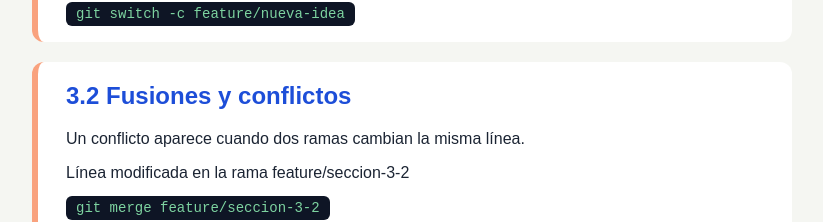
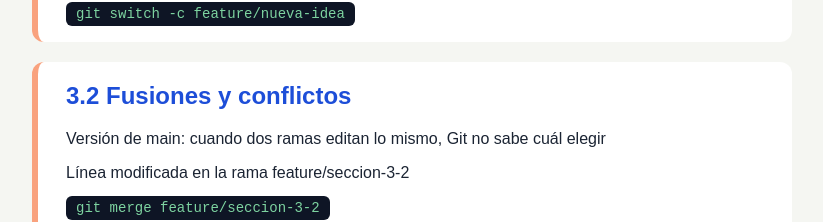
Before and after one commit to jimaror/ProyectoCI-V-02, a plain HTML site: page index.html in a window 1280 px wide. Shown: the part 1012-1234 px from the top of the page, without its empty margins (228-1051 px from the left). Drawn offline with Linux system fonts and the light colour scheme.

Commit message:
Cambiamos la linea en el main para crear conflicto

```diff
--- a/index.html
+++ b/index.html
@@ -43,7 +43,7 @@
         </section>
         <section>
             <h2>3.2 Fusiones y conflictos</h2>
-            <p>Un conflicto aparece cuando dos ramas cambian la misma línea.</p>
+            <p>Versión de main: cuando dos ramas editan lo mismo, Git no sabe cuál elegir</p>
             <p>Línea modificada en la rama feature/seccion-3-2</p>
             <code>git merge feature/seccion-3-2</code>
         </section>
```
